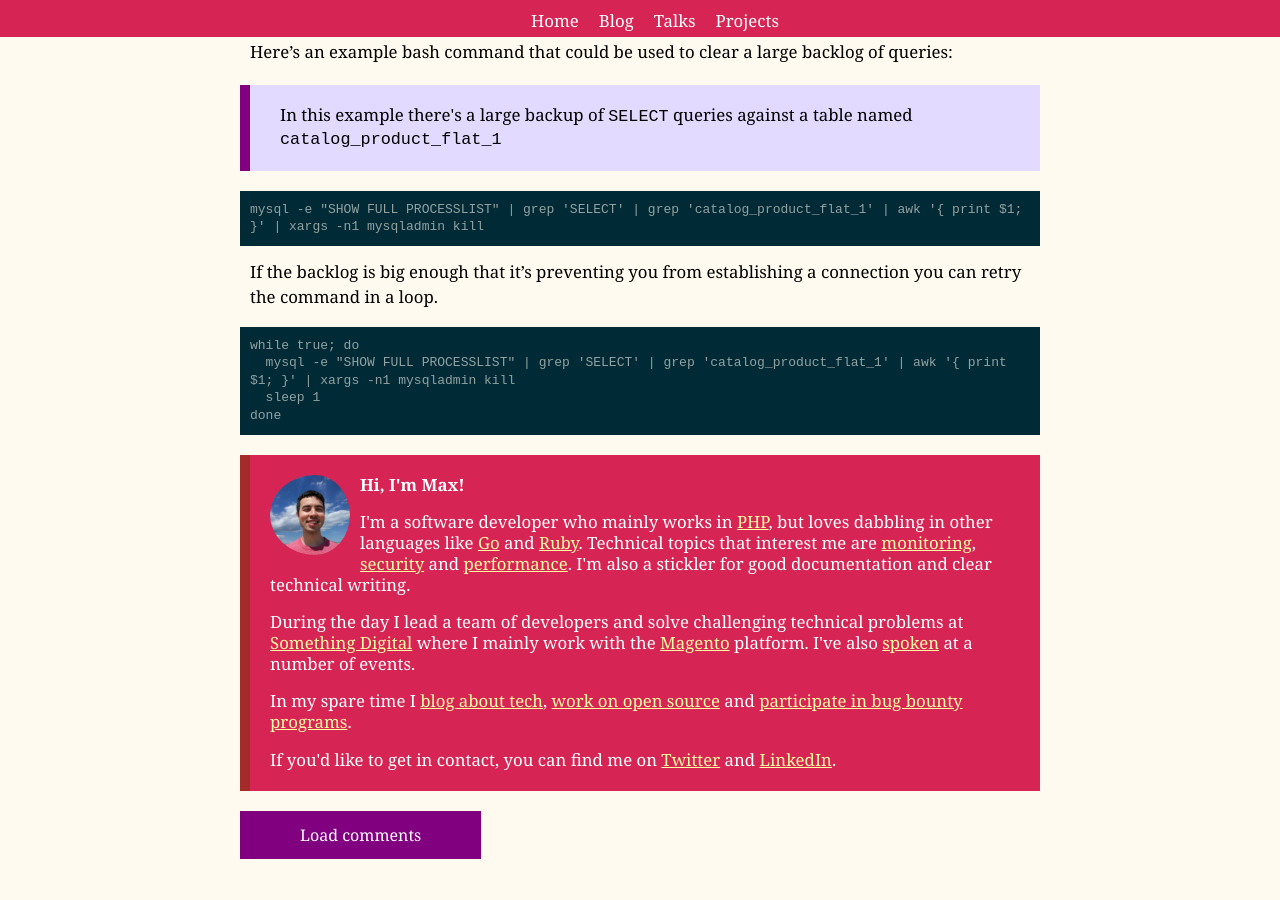
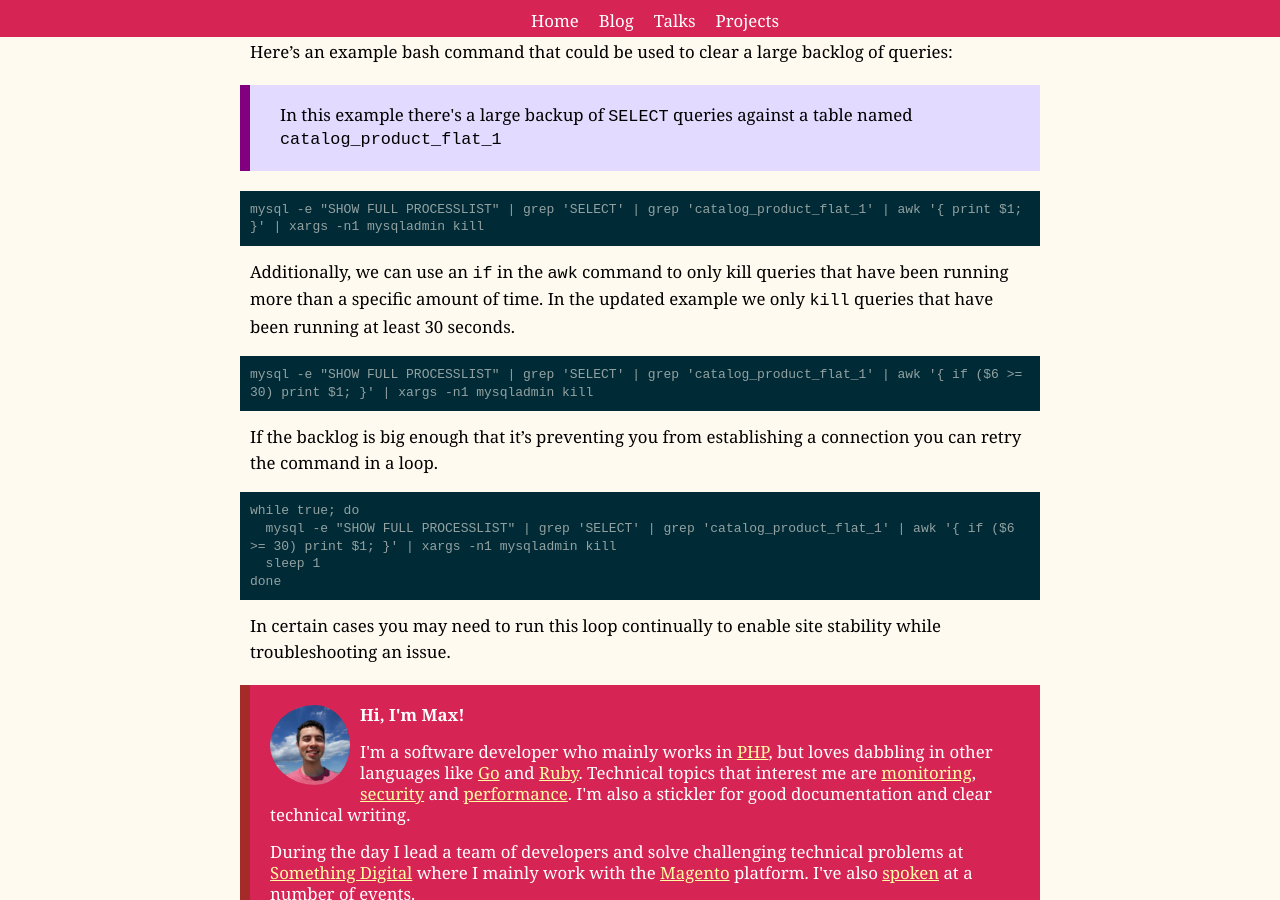
Before and after one commit to mpchadwick/mpchadwick.github.io, a Jekyll site: the page built from _posts/2020-06-12-clearing-out-a-backlog-of-mysql-queries.md, in a window 1280 px wide and 900 px high, scrolled down 600 px. Built offline with Jekyll 4.4.1, drawn with Linux system fonts in a browser that asks for light colours; emoji names are drawn with the system emoji font.

Commit message:
Make some updates to clearing out a mysql backlog post

````diff
--- a/_posts/2020-06-12-clearing-out-a-backlog-of-mysql-queries.md
+++ b/_posts/2020-06-12-clearing-out-a-backlog-of-mysql-queries.md
@@ -28,12 +28,21 @@ mysql -e "SHOW FULL PROCESSLIST" | grep 'SELECT' | grep 'catalog_product_flat_1'
 ```
 {:.wrap}
 
+Additionally, we can use an `if` in the `awk` command to only kill queries that have been running more than a specific amount of time. In the updated example we only `kill` queries that have been running at least 30 seconds.
+
+```
+mysql -e "SHOW FULL PROCESSLIST" | grep 'SELECT' | grep 'catalog_product_flat_1' | awk '{ if ($6 >= 30) print $1; }' | xargs -n1 mysqladmin kill
+```
+{:.wrap}
+
 If the backlog is big enough that it's preventing you from establishing a connection you can retry the command in a loop.
 
 ```
 while true; do
-  mysql -e "SHOW FULL PROCESSLIST" | grep 'SELECT' | grep 'catalog_product_flat_1' | awk '{ print $1; }' | xargs -n1 mysqladmin kill
+  mysql -e "SHOW FULL PROCESSLIST" | grep 'SELECT' | grep 'catalog_product_flat_1' | awk '{ if ($6 >= 30) print $1; }' | xargs -n1 mysqladmin kill
   sleep 1
 done
 ```
 {:.wrap}
+
+In certain cases you may need to run this loop continually to enable site stability while troubleshooting an issue.
````
